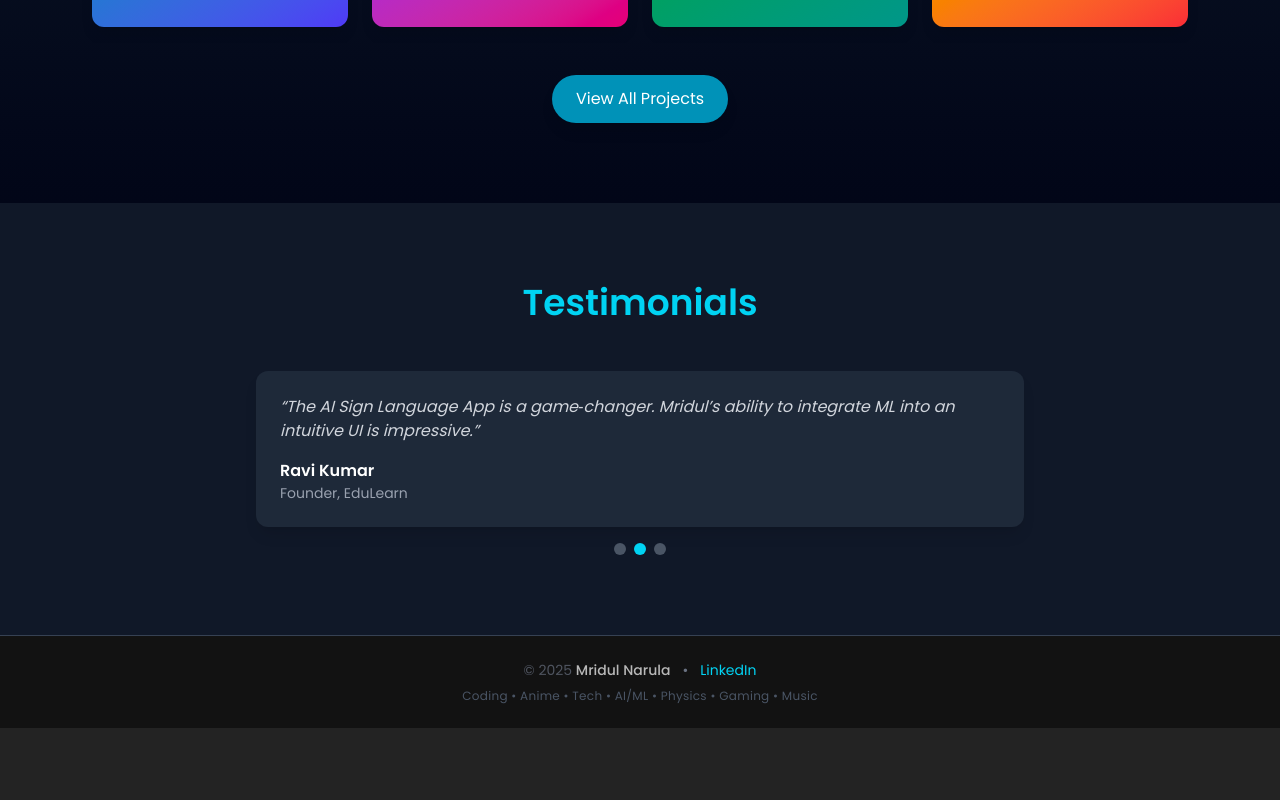
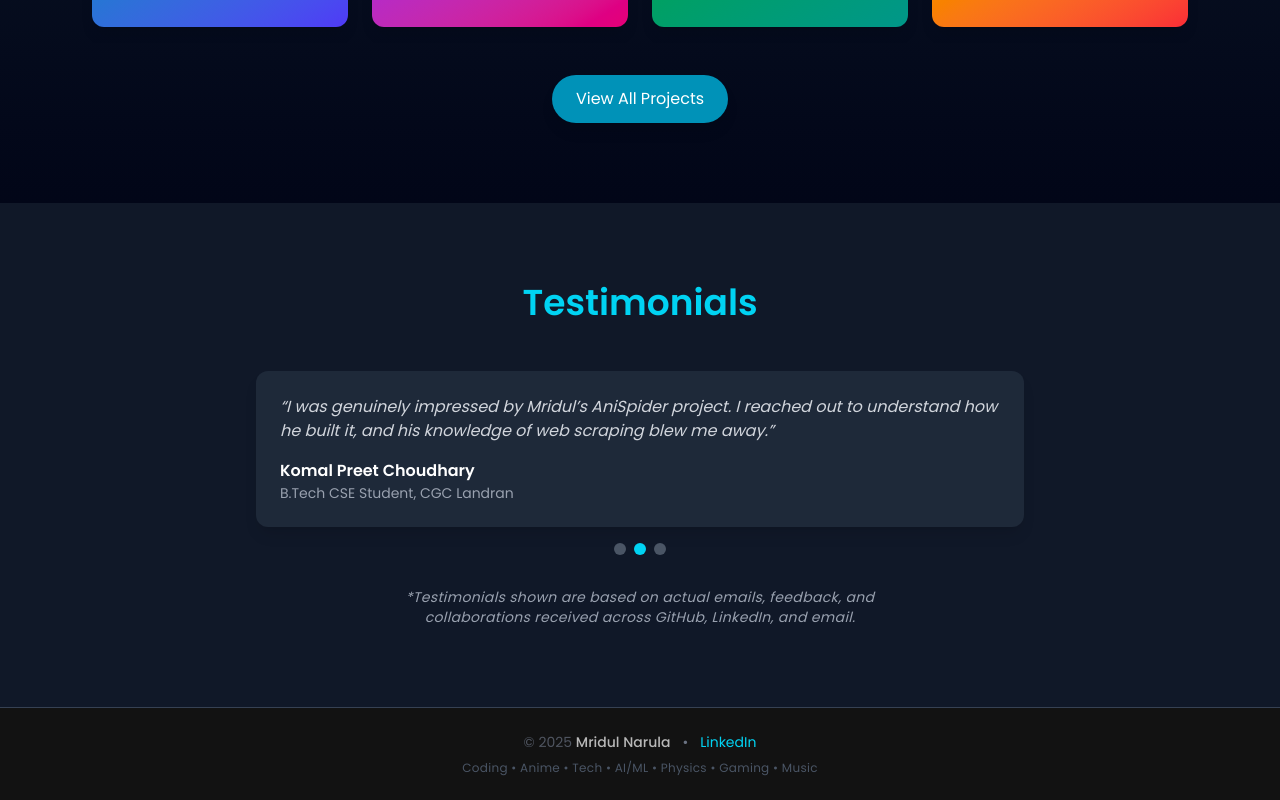
Before and after one commit to Mridul-23/Portfolio, a React (Vite) app: page / in a window 1280 px wide. Shown: the part 2917-3717 px from the top of the page. Before the commit the page ends 3645 px from the top, so only its background shows below. Built offline with nearby package versions, Linux system fonts and the light colour scheme.

Commit message:
Home: Testimonials Carousel & Section

```diff
--- a/src/components/TestimonialsCarousel.jsx
+++ b/src/components/TestimonialsCarousel.jsx
@@ -3,20 +3,20 @@ import { AnimatePresence, motion } from 'framer-motion';
 
 const testimonials = [
   {
-    name: 'Alice Johnson',
-    role: 'Lead PM at TechCorp',
-    text: '“Mridul delivered an outstanding recommender system on time. His code quality and communication were top‐notch.”',
+    name: '飘 (Piao)',
+    role: 'ML Enthusiast from China',
+    text: '“I stumbled upon Mridul’s recommender system while researching feedback-driven agents. It was refreshingly well thought-out compared to most GitHub projects I’d seen. Looking forward to building on it.”',
   },
   {
-    name: 'Ravi Kumar',
-    role: 'Founder, EduLearn',
-    text: '“The AI Sign Language App is a game‐changer. Mridul’s ability to integrate ML into an intuitive UI is impressive.”',
+    name: 'Komal Preet Choudhary',
+    role: 'B.Tech CSE Student, CGC Landran',
+    text: '“I was genuinely impressed by Mridul’s AniSpider project. I reached out to understand how he built it, and his knowledge of web scraping blew me away.”',
   },
   {
-    name: 'Sara Lee',
-    role: 'CTO at DataWave',
-    text: '“Working with Mridul was seamless. His full‐stack expertise and attention to detail brought our vision to life.”',
-  },
+    name: 'Dr. Vandana Sharma',
+    role: 'Assistant Professor, CGC Landran',
+    text: '“Mridul’s SignSpeak project stood out for its social impact and technical depth. We proudly showcased it on Science Day 2025. His work reflects both innovation and empathy.”',
+  }
 ];
 
 export default function TestimonialsCarousel() {
--- a/src/pages/Home.jsx
+++ b/src/pages/Home.jsx
@@ -323,7 +323,21 @@ export default function Home() {
         </motion.div>
 
         <TestimonialsCarousel />
+
+        <motion.div
+          initial={{ opacity: 0, y: 20 }}
+          whileInView={{ opacity: 1, y: 0 }}
+          viewport={{ once: true }}
+          transition={{ duration: 0.6, delay: 0.2 }}
+          className="mt-8 max-w-xl mx-auto text-center"
+        >
+          <p className="text-sm text-gray-400 italic tracking-wide">
+            *Testimonials shown are based on actual emails, feedback, and collaborations received across GitHub, LinkedIn, and email.
+          </p>
+        </motion.div>
       </section>
+
+
     </div>
   );
 }
```
